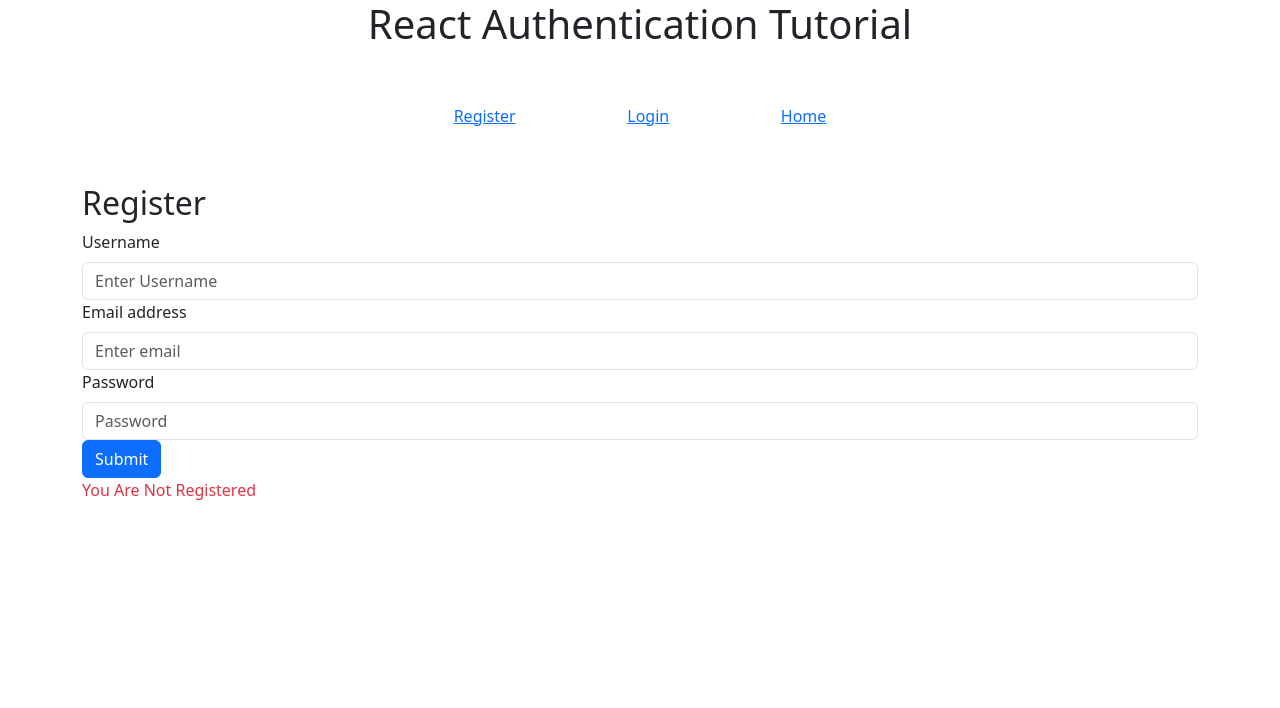
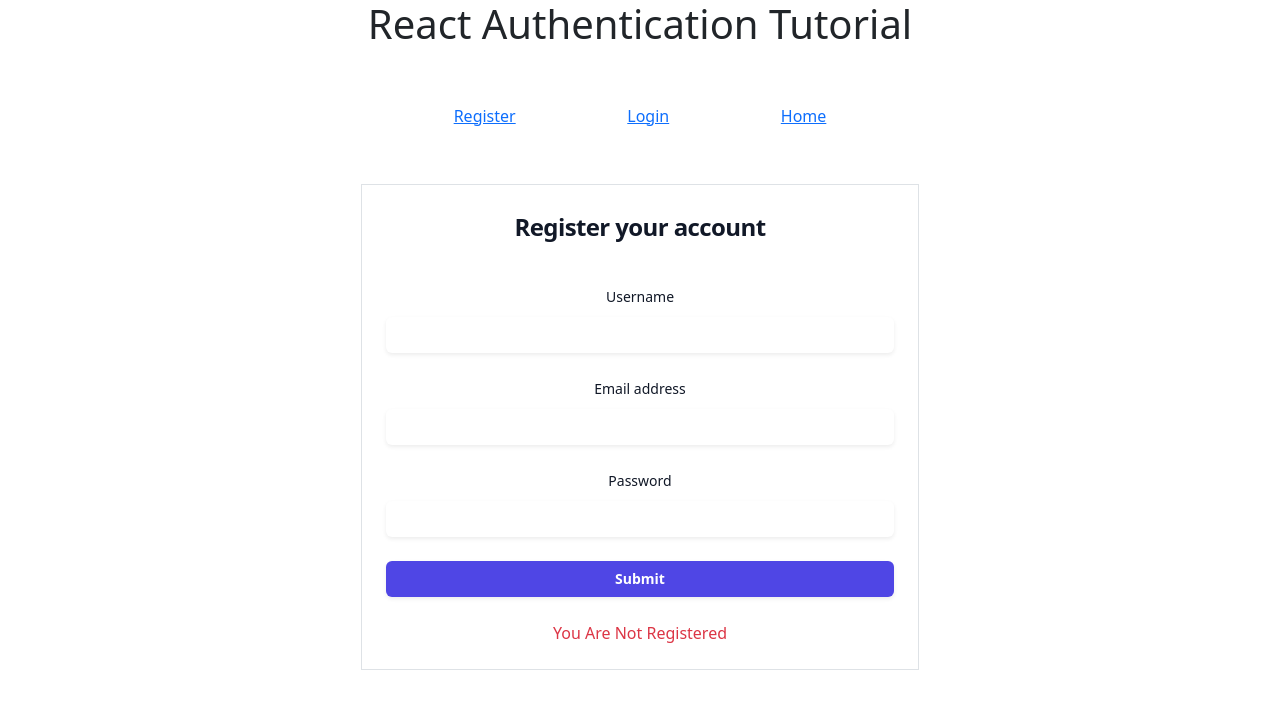
Before and after one commit to annaanitha1998/aunthentication-project, a React (Create React App) app in the folder frontend/: page / in a window 1280 px wide. Shown: the top 708 px of the page. Built offline with nearby package versions, Linux system fonts and the light colour scheme.

Commit message:
ui features enhancement using tailwindcss

```diff
--- a/frontend/package.json
+++ b/frontend/package.json
@@ -39,5 +39,8 @@
       "last 1 firefox version",
       "last 1 safari version"
     ]
+  },
+  "devDependencies": {
+    "tailwindcss": "^3.4.3"
   }
 }
--- a/frontend/src/component/Register.js
+++ b/frontend/src/component/Register.js
@@ -1,5 +1,4 @@
-import React, { useState } from 'react'
-import { Form, Button } from "react-bootstrap";
+import React, { useState } from 'react';
 import axios from "axios";
 
 export default function Register() {
@@ -34,54 +33,65 @@ export default function Register() {
 
 
     return (
-        <>
-            <h2>Register</h2>
-            <Form onSubmit={(e) => handleSubmit(e)}>
-                {/* username */}
-                <Form.Group controlId="formBasicName">
-                    <Form.Label>Username</Form.Label>
-                    <Form.Control
-                        type="text"
-                        placeholder="Enter Username"
+        <div className="w-1/2 p-4 mx-auto text-center border">
+            <h2 className="text-center text-2xl font-bold leading-9 tracking-tight text-gray-900">
+                Register your account
+            </h2>
+            <form className="space-y-6 mt-10" onSubmit={(e) => handleSubmit(e)}>
+                <div>
+                    <label htmlFor="username" className="block text-sm font-medium leading-6 text-gray-900">Username</label>
+                    <div className="mt-2">
+                        <input
+                            id="username"
                             name="username"
+                            type="test"
+                            required
                             value={username}
                             onChange={(e) => setUsername(e.target.value)}
+                            className="block w-full rounded-md border-0 py-1.5 text-gray-900 shadow-sm ring-1 ring-inset ring-gray-300
+           placeholder:text-gray-400 focus:ring-2 focus:ring-inset focus:ring-indigo-600 sm:text-sm sm:leading-6"
                         />
-                </Form.Group>
+                    </div>
+                </div>
 
-                {/* email */}
-                <Form.Group controlId="formBasicEmail">
-                    <Form.Label>Email address</Form.Label>
-                    <Form.Control
+                <div>
+                    <label htmlFor="email" className="block text-sm font-medium leading-6 text-gray-900">Email address</label>
+                    <div className="mt-2">
+                        <input
+                            id="email"
                             type="email"
-                        placeholder="Enter email"
                             name="email"
                             value={email}
                             onChange={(e) => setEmail(e.target.value)}
+                            className="block w-full rounded-md border-0 py-1.5 text-gray-900 shadow-sm ring-1 ring-inset ring-gray-300
+           placeholder:text-gray-400 focus:ring-2 focus:ring-inset focus:ring-indigo-600 sm:text-sm sm:leading-6"
                         />
-                </Form.Group>
+                    </div>
+                </div>
 
-                {/* password */}
-                <Form.Group controlId="formBasicPassword">
-                    <Form.Label>Password</Form.Label>
-                    <Form.Control
+                <div>
+                    <label htmlFor="password" className="block text-sm font-medium leading-6 text-gray-900">Password</label>
+                    <div className="mt-2">
+                        <input
+                            id="password"
                             type="password"
-                        placeholder="Password"
                             name="password"
                             value={password}
                             onChange={(e) => setPassword(e.target.value)}
+                            className="block w-full rounded-md border-0 py-1.5 text-gray-900 shadow-sm ring-1 ring-inset ring-gray-300
+           placeholder:text-gray-400 focus:ring-2 focus:ring-inset focus:ring-indigo-600 sm:text-sm sm:leading-6"
                         />
-                </Form.Group>
+                    </div>
+                </div>
 
-                {/* submit button */}
-                <Button
-                    variant="primary"
-                    type="submit"
-                    onClick={(e) => handleSubmit(e)}
+                <div>
+                    <button type="submit"
+                        className="flex w-full justify-center rounded-md bg-indigo-600 px-3 py-1.5 text-sm font-semibold leading-6 text-white shadow-sm hover:bg-indigo-500 focus-visible:outline focus-visible:outline-2 focus-visible:outline-offset-2 focus-visible:outline-indigo-600"
+                        onClick={(e) => handleSubmit(e)}>
+                        Submit
+                    </button>
 
-                >
-                    Submit
-                </Button>
+                </div>
 
                 {/* display success message */}
                 {register ? (
@@ -89,7 +99,7 @@ export default function Register() {
                 ) : (
                     <p className="text-danger">You Are Not Registered</p>
                 )}
-            </Form>
-        </>
+            </form>
+        </div>
     )
 }
--- a/frontend/src/index.css
+++ b/frontend/src/index.css
@@ -1,3 +1,7 @@
+@tailwind base;
+@tailwind components;
+@tailwind utilities;
+
 #navigation{
   margin-top: 5%;
   margin-bottom: 5%;
--- /dev/null
+++ b/frontend/tailwind.config.js
@@ -0,0 +1,10 @@
+/** @type {import('tailwindcss').Config} */
+module.exports = {
+  content: [
+    "./src/**/*.{js,jsx,ts,tsx}",
+  ],
+  theme: {
+    extend: {},
+  },
+  plugins: [],
+}
```
Also changed, not shown: 1 other file (tests, documents, lock files or other folders). Lines whose indentation alone changed are shown as unchanged.
